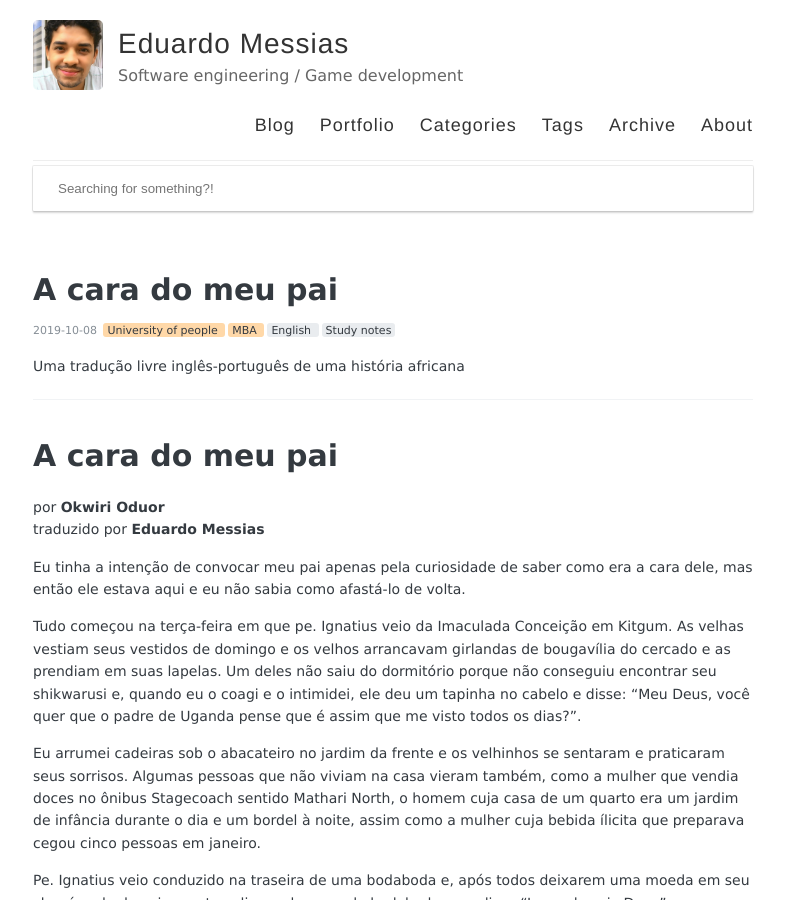
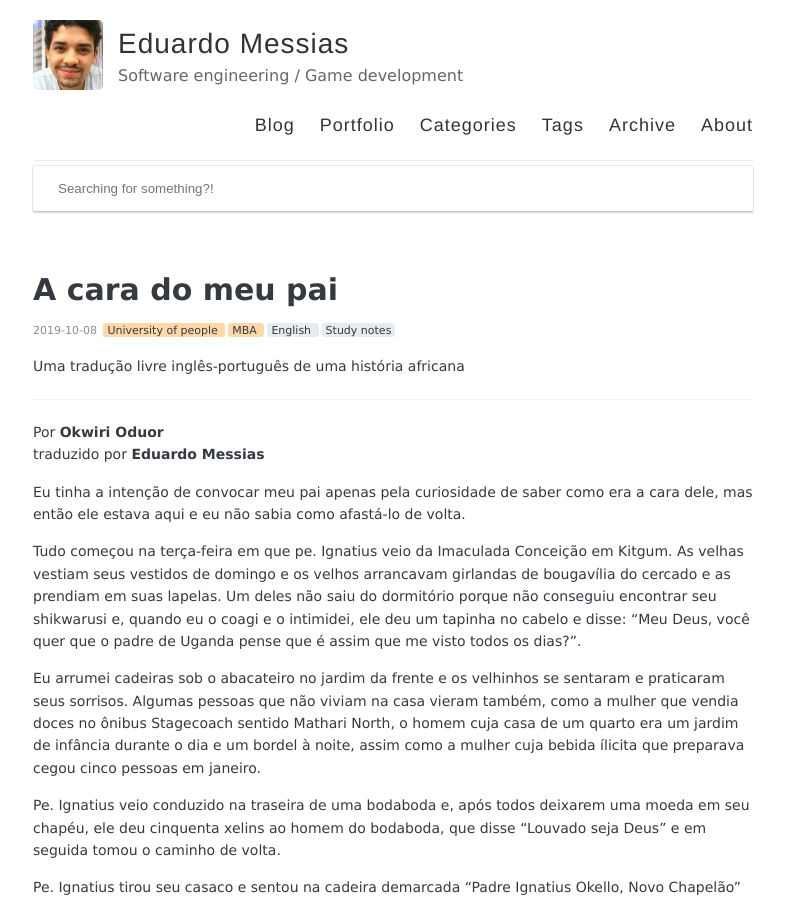
Before and after one commit to eduardomessias/eduardomessias.github.io, a Jekyll site: the page built from _posts/2019-10-08-mba-uopeople-my-feathers-head-translation.md, in a window 1280 px wide and 900 px high. Shown: the whole window, without its empty margins (247-1032 px from the left). Built offline with Jekyll 4.4.1, drawn with Linux system fonts in a browser that asks for light colours.

Commit message:
Update 2019-10-08-mba-uopeople-my-feathers-head-translation.md

```diff
--- a/_posts/2019-10-08-mba-uopeople-my-feathers-head-translation.md
+++ b/_posts/2019-10-08-mba-uopeople-my-feathers-head-translation.md
@@ -13,8 +13,7 @@ Uma tradução livre inglês-português de uma história africana
 
 ---
 
-# **A cara do meu pai**
-por **Okwiri Oduor**
+Por **Okwiri Oduor**
 traduzido por **Eduardo Messias**
 
 Eu tinha a intenção de convocar meu pai apenas pela curiosidade de saber como era a cara dele, mas então ele estava aqui e eu não sabia como afastá-lo de volta.
```
